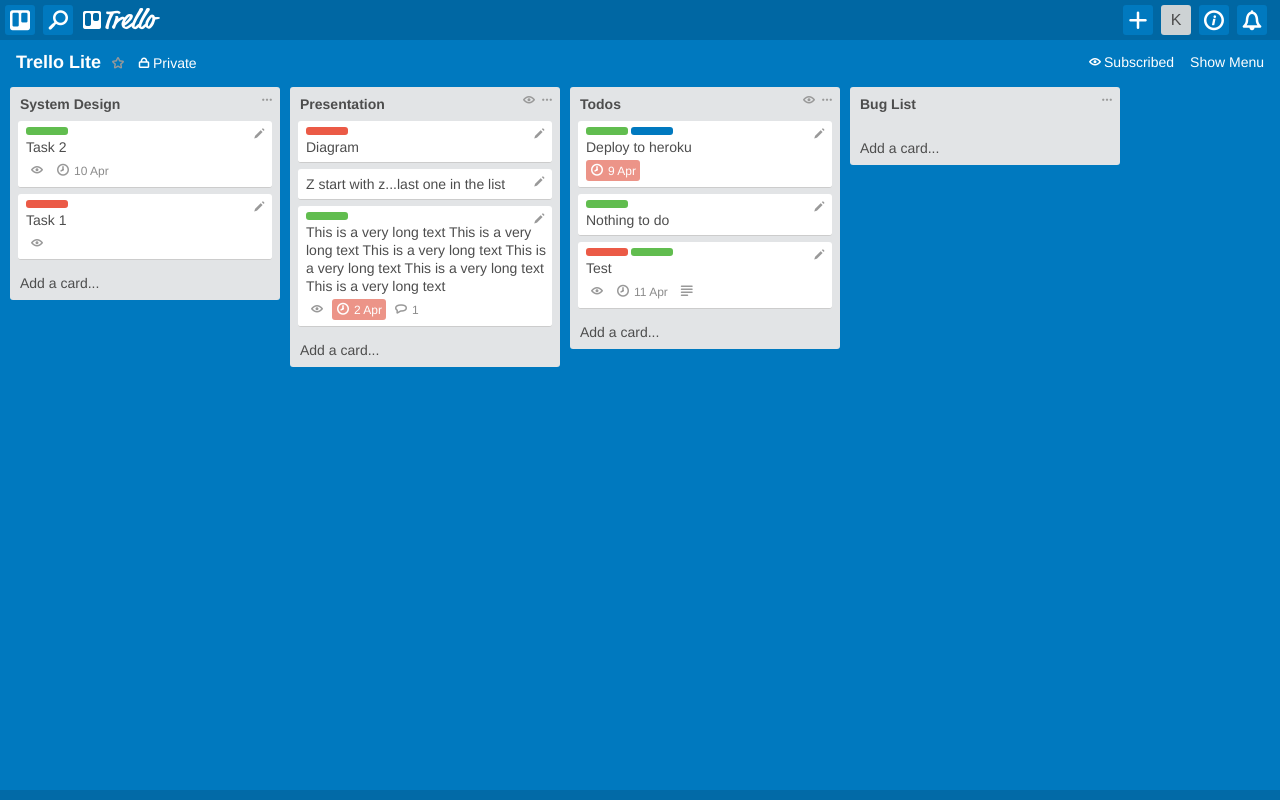
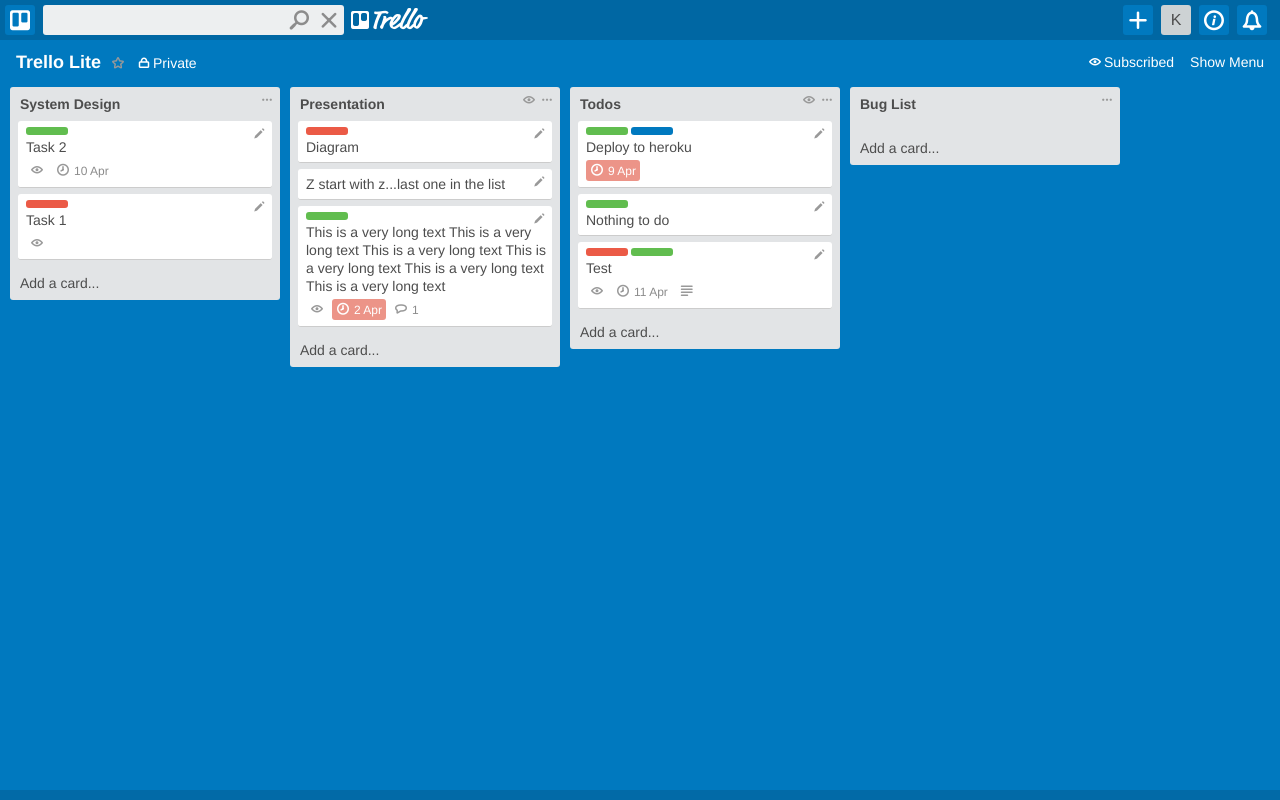
Before and after one commit to wenkangjing/frontend-js, a Node server app: page / in a window 1280 px wide. Run offline with Node 20, Linux system fonts and the light colour scheme; some libraries are stand-ins or nearby versions.

Commit message:
Add hbs + style of search_bar and search_result

```diff
--- a/trello_lite/public/javascripts/application.js
+++ b/trello_lite/public/javascripts/application.js
@@ -169,6 +169,6 @@
     this.buildEvents();
     this.createRouter();
     this.dndList();
-    this.dumpBoard();
+    new SearchBarView();
   }
 };
--- a/trello_lite/public/javascripts/handlebars_templates.js
+++ b/trello_lite/public/javascripts/handlebars_templates.js
@@ -385,3 +385,37 @@
     + ((stack1 = helpers.each.call(depth0 != null ? depth0 : {},(depth0 != null ? depth0.activities : depth0),{"name":"each","hash":{},"fn":container.program(1, data, 0),"inverse":container.noop,"data":data})) != null ? stack1 : "")
     + "</ul></div></div></div>";
 },"useData":true});
+
+this["JST"]["search_bar"] = Handlebars.template({"compiler":[7,">= 4.0.0"],"main":function(container,depth0,helpers,partials,data) {
+    return "<div class=\"search-bar\"><input class=\"search-input\" type=\"text\"><div class=\"float-right\"><span class=\"search-start icon-search icon-lg light\"></span><span class=\"search-close icon-lg icon-close light\"></span></div></div>";
+},"useData":true});
+
+this["JST"]["search_result"] = Handlebars.template({"1":function(container,depth0,helpers,partials,data) {
+    var stack1, helper, alias1=depth0 != null ? depth0 : {}, alias2=helpers.helperMissing, alias3="function", alias4=container.escapeExpression;
+
+  return "<li><div class=\"card-thumbnail\"><header><div class=\"labels\">"
+    + ((stack1 = helpers.each.call(alias1,(depth0 != null ? depth0.labels : depth0),{"name":"each","hash":{},"fn":container.program(2, data, 0),"inverse":container.noop,"data":data})) != null ? stack1 : "")
+    + "</div></header><div class=\"name\">"
+    + alias4(((helper = (helper = helpers.name || (depth0 != null ? depth0.name : depth0)) != null ? helper : alias2),(typeof helper === alias3 ? helper.call(alias1,{"name":"name","hash":{},"data":data}) : helper)))
+    + "</div></div><div class=\"card-description\"><h3>"
+    + alias4(((helper = (helper = helpers.name || (depth0 != null ? depth0.name : depth0)) != null ? helper : alias2),(typeof helper === alias3 ? helper.call(alias1,{"name":"name","hash":{},"data":data}) : helper)))
+    + "</h3><p>in <spam>"
+    + alias4(((helper = (helper = helpers.listName || (depth0 != null ? depth0.listName : depth0)) != null ? helper : alias2),(typeof helper === alias3 ? helper.call(alias1,{"name":"listName","hash":{},"data":data}) : helper)))
+    + "</spam>"
+    + alias4(((helper = (helper = helpers.listName || (depth0 != null ? depth0.listName : depth0)) != null ? helper : alias2),(typeof helper === alias3 ? helper.call(alias1,{"name":"listName","hash":{},"data":data}) : helper)))
+    + " on <span>Trello Lite</span></p></div></li>";
+},"2":function(container,depth0,helpers,partials,data) {
+    var helper, alias1=depth0 != null ? depth0 : {}, alias2=helpers.helperMissing, alias3=container.escapeExpression;
+
+  return "<span class=\"label-sm\" data-id=\""
+    + alias3(((helper = (helper = helpers.id || (depth0 != null ? depth0.id : depth0)) != null ? helper : alias2),(typeof helper === "function" ? helper.call(alias1,{"name":"id","hash":{},"data":data}) : helper)))
+    + "\" style=\"background:"
+    + alias3((helpers.toRGB || (depth0 && depth0.toRGB) || alias2).call(alias1,(depth0 != null ? depth0.color : depth0),{"name":"toRGB","hash":{},"data":data}))
+    + "\"></span>";
+},"compiler":[7,">= 4.0.0"],"main":function(container,depth0,helpers,partials,data) {
+    var stack1;
+
+  return "<div class=\"search-result\"><h2>Cards</h2><ul>"
+    + ((stack1 = helpers.each.call(depth0 != null ? depth0 : {},(depth0 != null ? depth0.cards : depth0),{"name":"each","hash":{},"fn":container.program(1, data, 0),"inverse":container.noop,"data":data})) != null ? stack1 : "")
+    + "</ul></div>";
+},"useData":true});
--- /dev/null
+++ b/trello_lite/public/javascripts/views/search_result.js
@@ -0,0 +1,18 @@
+var SearchResultView = Backbone.View.extend({
+  template: App.templates.search_result,
+  events: {
+    "click .card-thumbnail": "onCard", // target on this.el
+  },
+  onCard: function(e) {
+    e.preventDefault();
+    var $e = $(e.target);
+  },
+  render: function() {
+    this.$el.html(this.template({result: App.cards.toJSON()}));
+    this.$el.appendTo(App.$el);
+  },
+  initialize: function() {
+    this.render();
+    this.listenTo(App, "close_search", this.remove.bind(this));
+  }
+});
--- a/trello_lite/public/stylesheets/style.css
+++ b/trello_lite/public/stylesheets/style.css
@@ -318,6 +318,44 @@
   overflow: hidden;
   background: #0067a3;
   z-index: 10;
+}
+#application > header #header-search {
+  display: inline-block;
+  vertical-align: top;
+  z-index: 100;
+}
+#application > header #header-search .search-bar {
+  min-width: 200px;
+  border-radius: 3px;
+  background: #edeff0;
+  color: #4d4d4d;
+  margin-right: 5px;
+}
+#application > header #header-search .search-bar .search-input {
+  background: transparent;
+  border: none;
+  outline: none;
+  height: 30px;
+  min-width: 150px;
+  padding: 5px 50px 5px 5px;
+  margin-right: 5px;
+}
+#application > header #header-search .search-bar .icon-search,
+#application > header #header-search .search-bar .icon-close {
+  color: #8c8c8c;
+  cursor: pointer;
+}
+.search-result {
+  position: absolute;
+  width: 600px;
+  top: 40px;
+  left: 10px;
+  min-height: 300px;
+  border-radius: 3px;
+  box-shadow: 0 0 6px rgba(0,0,0,0.4);
+  background: #edeff0;
+  padding: 10px;
+  z-index: 30;
 }
 #board {
   position: absolute;
--- a/trello_lite/public/stylesheets/style.styl
+++ b/trello_lite/public/stylesheets/style.styl
@@ -17,6 +17,40 @@
   overflow: hidden
   background: colors.dark
   z-index: 10
+  #header-search
+    display: inline-block
+    vertical-align: top
+    z-index: 100
+    .search-bar
+      min-width: 200px
+      border-radius: 3px
+      background: #edeff0
+      color: #4d4d4d
+      margin-right: 5px
+      .search-input
+        background: transparent
+        border: none
+        outline: none
+        height: 30px
+        min-width: 150px
+        padding: 5px 50px 5px 5px
+        margin-right: 5px
+      .icon-search, .icon-close
+        color: #8c8c8c
+        cursor: pointer
+
+.search-result
+  position: absolute;
+  width: 600px
+  top: 40px
+  left: 10px
+  min-height: 300px
+  border-radius: 3px
+  box-shadow: 0 0 6px rgba(0,0,0,0.4)
+  background: #edeff0
+  padding: 10px
+  z-index: 30
+
 
 #board
   position: absolute
--- a/trello_lite/views/layout.pug
+++ b/trello_lite/views/layout.pug
@@ -12,8 +12,7 @@
       header
         a.header-btn
           span.icon-board.icon-lg.light
-        a.header-btn
-          span.icon-search.icon-lg.light
+        div#header-search
         a.header-brand
         div.float-right
           a.header-btn
@@ -46,7 +45,9 @@
       "views/card",
       "views/card_modal",
       "views/card_editor",
-      "views/card_composer")
+      "views/card_composer",
+      "views/search_bar",
+      "views/search_result")
     +javascript_include_tag(
       "views/popovers/labels_popover",
       "views/popovers/duedate_popover",
```
Also changed, not shown: trello_lite/handlebars/search_bar.hbs (added, +7 -0 lines), trello_lite/handlebars/search_result.hbs (added, +23 -0 lines), trello_lite/public/javascripts/views/search_bar.js (added, +38 -0 lines).
